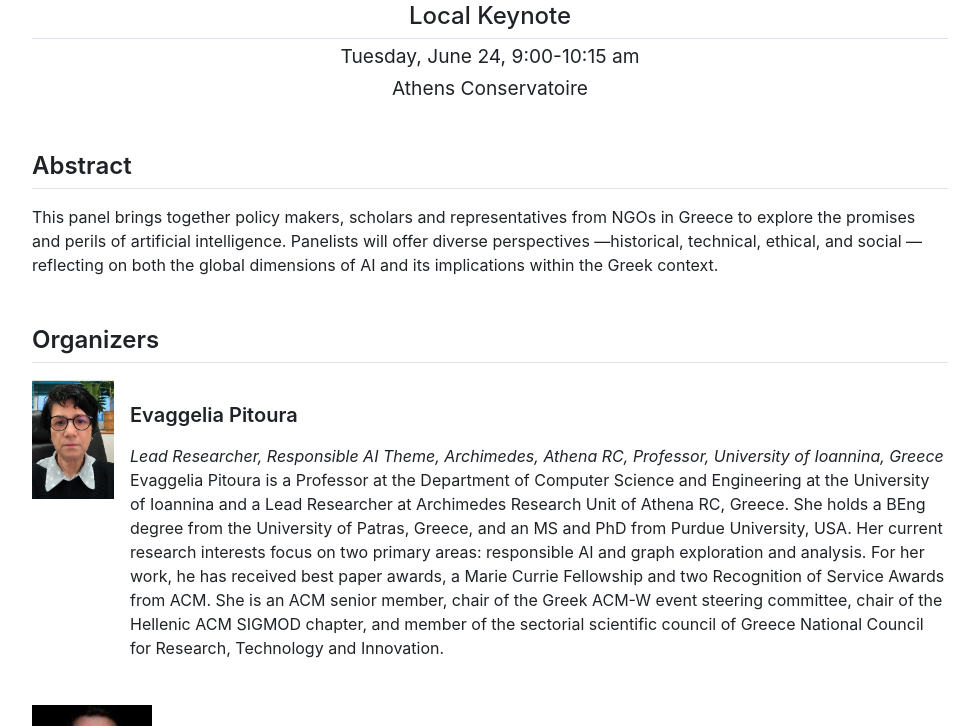
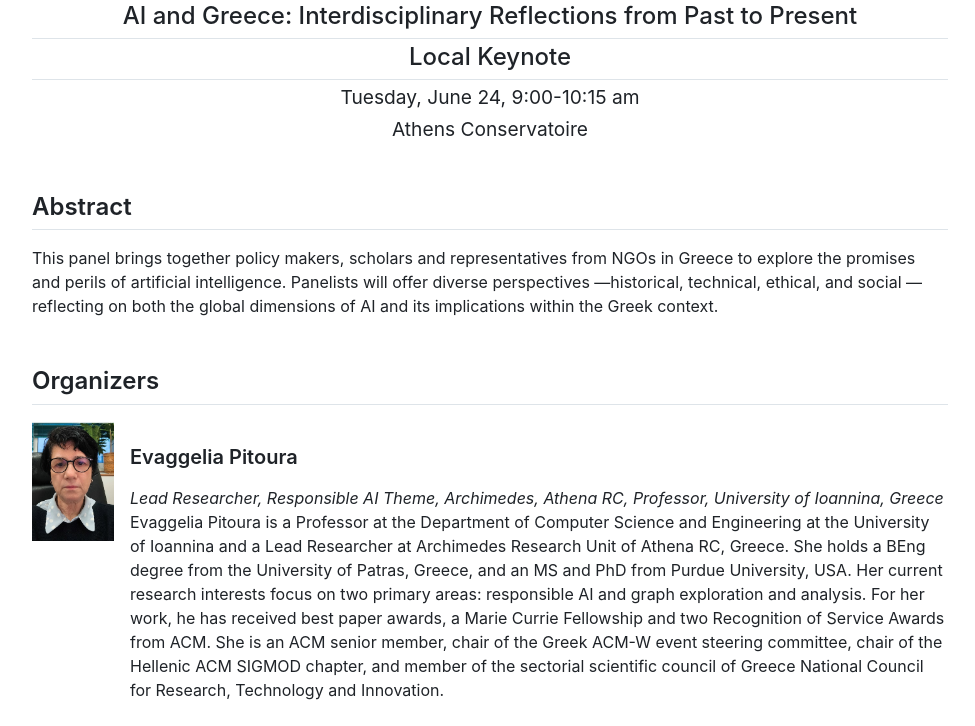
Before and after one commit to responsibleaigr/facct2025-aigreece, a plain HTML site: page index.html in a window 1280 px wide. Shown: the part 126-852 px from the top of the page, without its empty margins (150-1125 px from the left). Drawn offline with nearby package versions, Linux system fonts and the light colour scheme.

Commit message:
Update index.html

```diff
--- a/index.html
+++ b/index.html
@@ -60,6 +60,7 @@
     ACM&nbsp;FAccT&nbsp;2025
   </a>
 </h1>
+  <h2>AI and Greece: Interdisciplinary Reflections from Past to Present</h2>
   <h2>Local Keynote</h2>
   <p>Tuesday, June&nbsp;24, 9:00-10:15&nbsp;am</p>
   <p>Athens Conservatoire</p>
```
